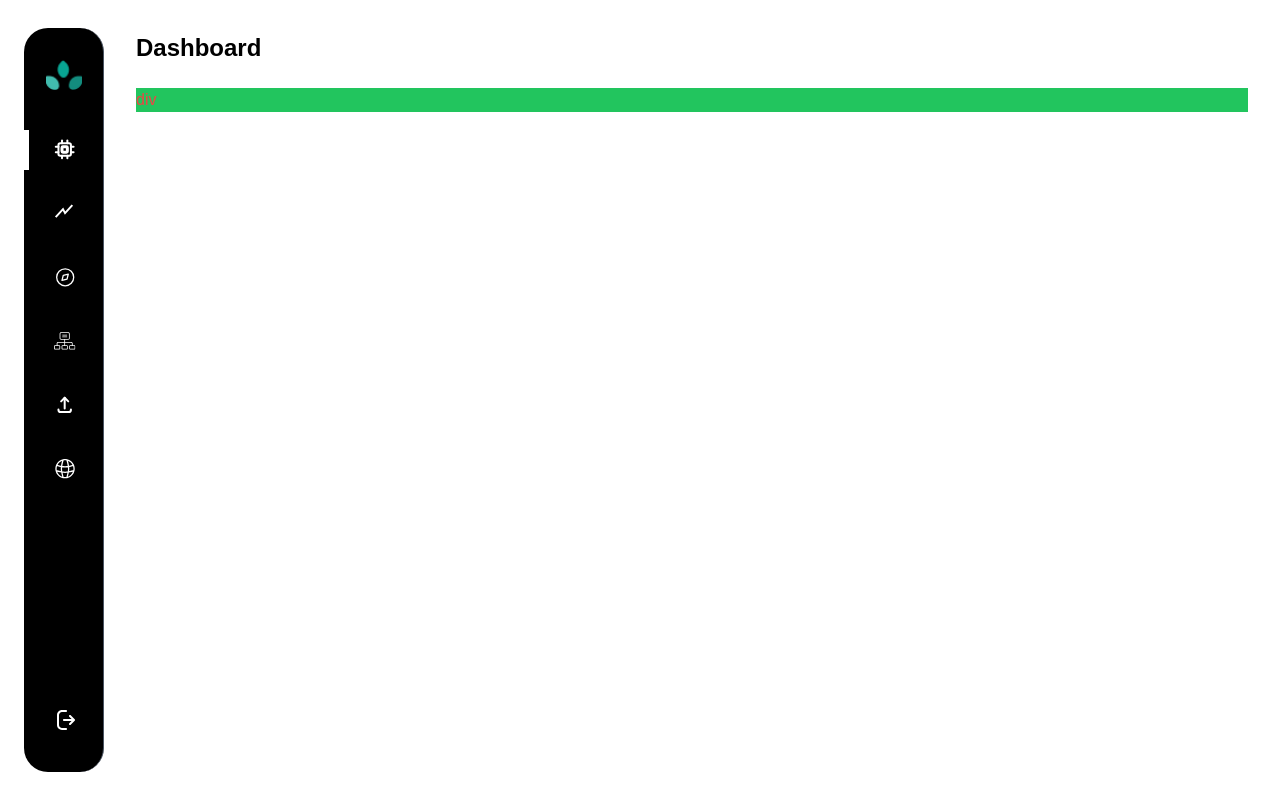
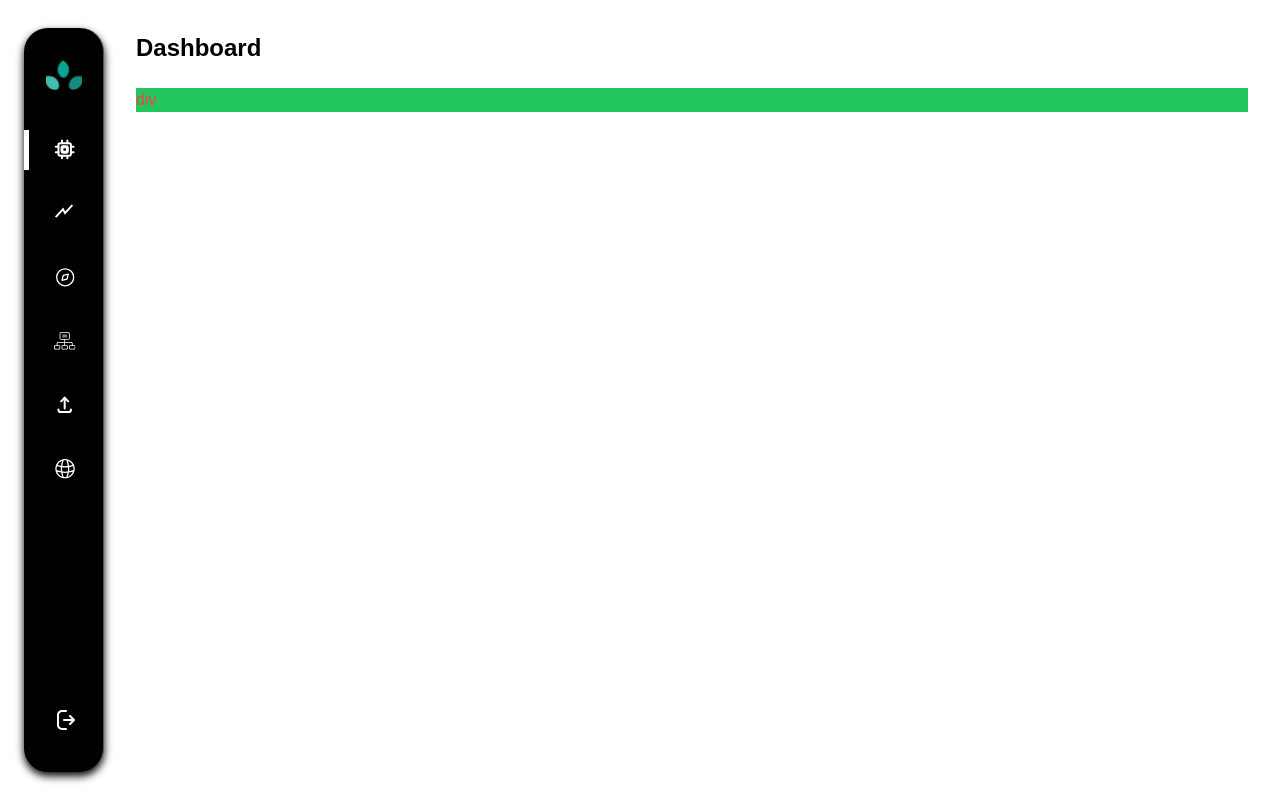
Before and after one commit to AurelianSpodarec/private-exopods-v2, a React (Vite) app: page / in a window 1280 px wide. Built offline with nearby package versions, Linux system fonts and the light colour scheme.

Commit message:
update: Added box shadow to the navigation

```diff
--- a/src/views/pages/_components/Navigation/Navigation.tsx
+++ b/src/views/pages/_components/Navigation/Navigation.tsx
@@ -15,6 +15,7 @@ function Navigation() {
                 h-window w-[80px]
                 rounded-3xl z-30 bg-black
                 border-r border-r-gray-600
+                drop-shadow-[0_4px_4px_rgba(0,0,0,1)]
             `}
         >
         <div className="h-full w-full text-white py-8 relative flex flex-col">
```
